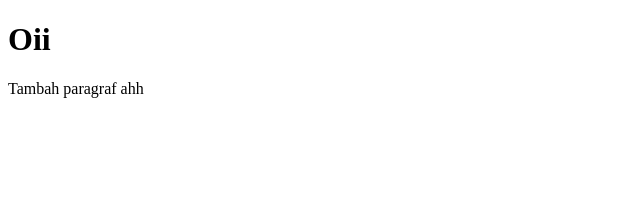
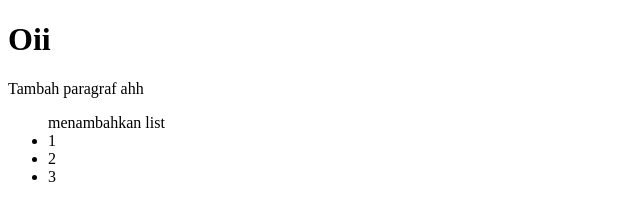
Before and after one commit to ImdaduRohman23/coba-remote2, a plain HTML site: page index.html in a window 1280 px wide. Shown: the whole page, without its empty margins (0-640 px from the left). Drawn offline with Linux system fonts and the light colour scheme.

Commit message:
menambahkan list

```diff
--- a/index.html
+++ b/index.html
@@ -9,5 +9,10 @@
 <body>
     <h1>Oii</h1>
     <p>Tambah paragraf ahh</p>
+    <ul>menambahkan list
+        <li>1</li>
+        <li>2</li>
+        <li>3</li>
+    </ul>
 </body>
 </html>
```
